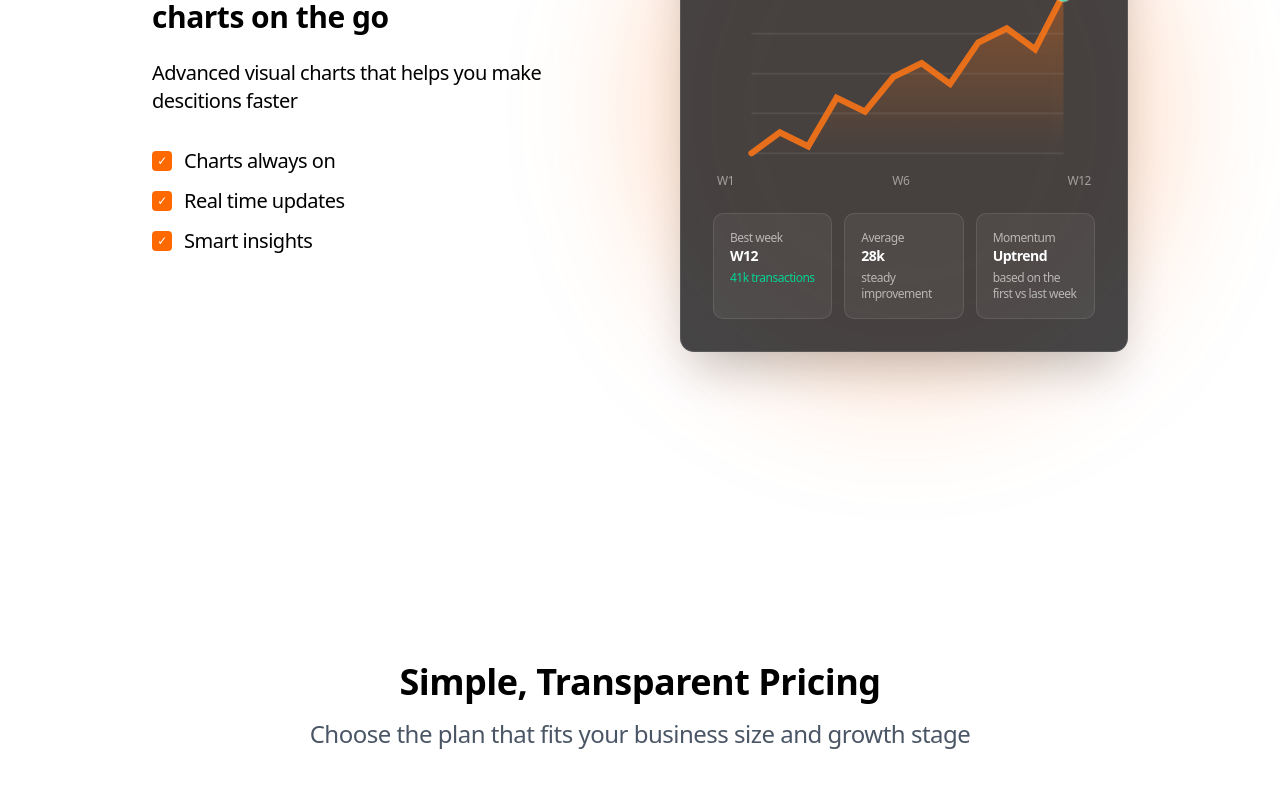
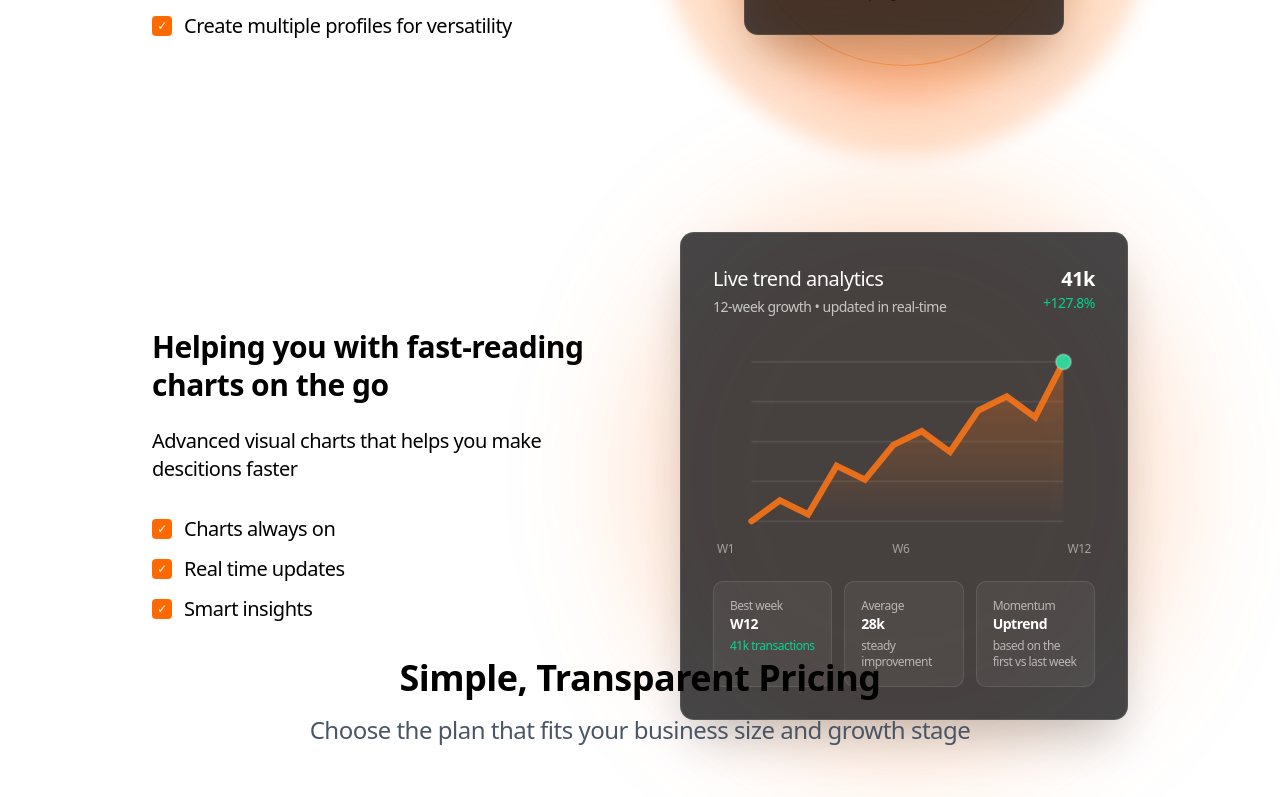
Before and after one commit to Engr-Shegez/metricly, a Next.js app: page / in a window 1280 px wide. Shown: the part 2000-2797 px from the top of the page. Built offline with nearby package versions, Linux system fonts and the light colour scheme.

Commit message:
feat: adjust spacing in layout components for improved design consistency

```diff
--- a/src/app/page.tsx
+++ b/src/app/page.tsx
@@ -64,7 +64,9 @@ export default function Home() {
             <Hero />
           </div>
           {/* Marquee */}
-          <Marquee />
+          <div className="mb-32 sm:mb-70">
+            <Marquee />
+          </div>
           {/* Features Section */}
 
           <StackedScrollSection>
--- a/src/components/layout/Cta.tsx
+++ b/src/components/layout/Cta.tsx
@@ -31,10 +31,7 @@ const cardVariants: Variants = {
 
 const CtaSection = () => {
   return (
-    <section
-      id="about"
-      className="py-20 sm:py-32 px-4 sm:px-6 mt-12 sm:mt-100"
-    >
+    <section id="about" className="py-20 sm:py-32 px-4 sm:px-6 mt-6 sm:mt-10">
       {/* HEADER */}
 
       <ScrollReveal>
--- a/src/components/layout/Feature.tsx
+++ b/src/components/layout/Feature.tsx
@@ -10,9 +10,9 @@ const FeatureSection = () => {
   return (
     <section
       id="features"
-      className="px-4 sm:px-6 md:px-12 lg:px-16 py-12 bg-linear-to-b min-h-0 sm:min-h-screen mt-12 sm:mt-100 lg:mt-10 mb-12 sm:mb-50 "
+      className="px-4 sm:px-6 md:px-12 lg:px-16 py-12 bg-linear-to-b min-h-0 sm:min-h-screen mt-8 sm:mt-12 lg:mt-16 mb-8 sm:mb-12"
     >
-      <div className="max-w-6xl mx-auto mt-10 sm:mt-100 md:mt-10 ">
+      <div className="max-w-6xl mx-auto mt-6 sm:mt-8 md:mt-10">
         {/* Section Header */}
         <div className="text-center mb-5">
           <h2 className="text-5xl font-bold mb-4">
--- a/src/components/layout/Pricing.tsx
+++ b/src/components/layout/Pricing.tsx
@@ -6,9 +6,9 @@ const PricingSection = () => {
   return (
     <section
       id="pricing"
-      className="px-4 sm:px-6 md:px-12 lg:px-16 py-16 sm:py-20 backdrop-blur-sm mb-12 sm:mb-30 mt-16 sm:mt-100 "
+      className="px-4 sm:px-6 md:px-12 lg:px-16 py-16 sm:py-20 backdrop-blur-sm mb-8 sm:mb-12 mt-8 sm:mt-32"
     >
-      <div className="max-w-6xl mx-auto mt-12 sm:mt-100">
+      <div className="max-w-6xl mx-auto mt-6 sm:mt-8">
         {/* HEADER */}
 
         <div className="text-center  mb-16">
```
